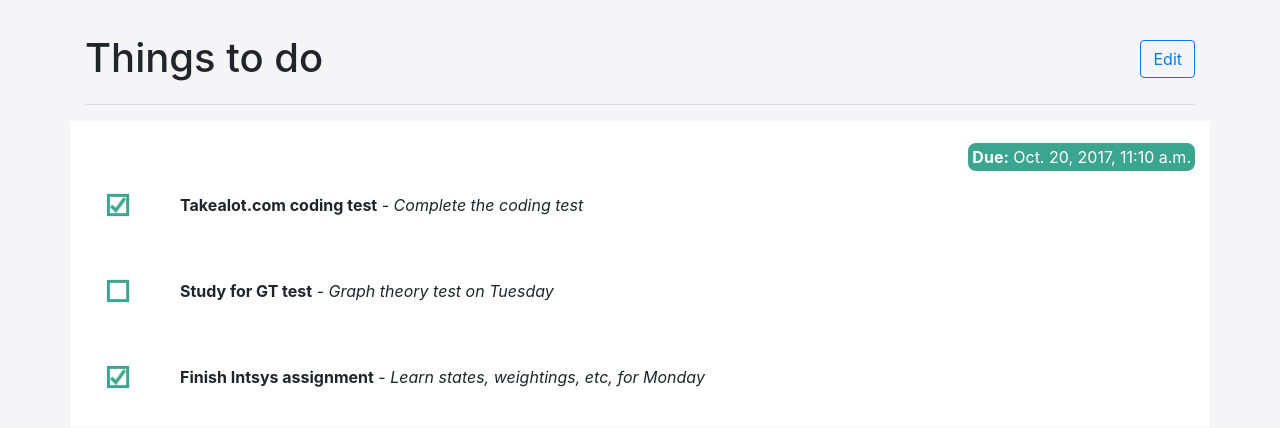
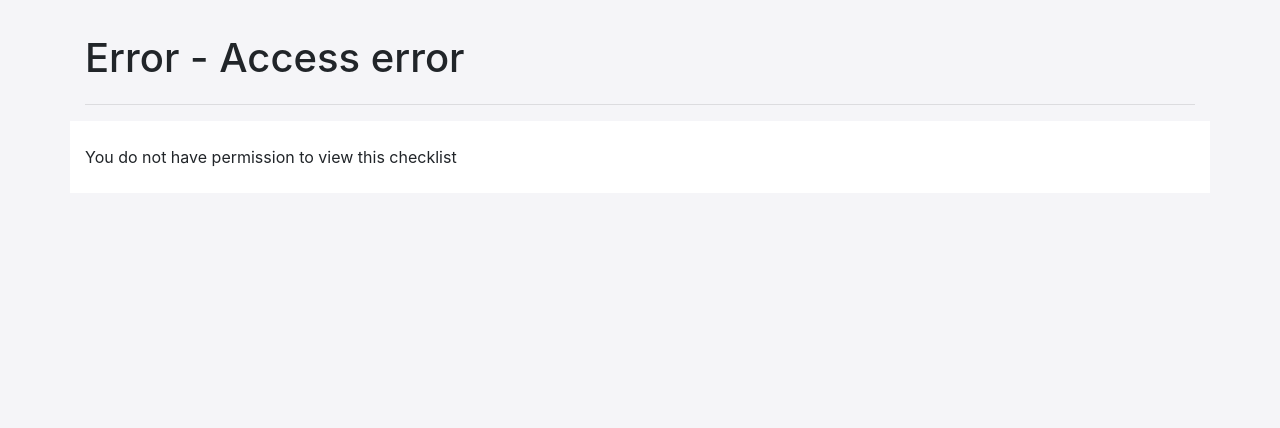
Before and after one commit to reidswan/Checkit, a Django app: page /2 in a window 1280 px wide. Shown: the part 56-484 px from the top of the page. Run offline with Django 3.2, Linux system fonts and the light colour scheme; a user stored in the database is signed in; data comes from the database, SQL or seed files in the repository; both versions use the stored data as it was after the commit; some libraries are stand-ins or nearby versions.

Commit message:
Checklists can now only be seen/edited/completed by their owners

```diff
--- /dev/null
+++ b/checklist/templates/checklist/error.html
@@ -0,0 +1,22 @@
+{% extends 'checklist/base.html' %}
+{% block pagetitle %} My Checklists {% endblock %}
+
+
+{% block content %}
+<br/>
+<div class="container">
+    <div class="row">
+        <div class="col-xs-12 col-sm-12">
+            <h1 class="page-header">Error - {{error_title}}</h1>
+        </div>
+    </div>
+    <hr/>
+</div>
+<div class="container container-main">
+    <br/>
+    <div class="row">
+        <div class="col-xs-12 col-sm-12">{{error_text}}</div>
+    </div>
+    <br/>
+</div>
+{% endblock %}
--- a/checklist/templates/checklist/index.html
+++ b/checklist/templates/checklist/index.html
@@ -46,7 +46,7 @@
             </div>
         {% endif %}
         {% if redirect_link %}
-            <div class="col-md-6">
+            <div class="col-md-6" style="text-align: right;">
                 <a href="{{ redirect_link }}">{{ redirect_string }}</a>
             </div>
         </div>
--- a/checklist/urls.py
+++ b/checklist/urls.py
@@ -19,4 +19,5 @@ urlpatterns = [
     url(r'^login$', views.login_view, name='login'),
     url(r'^login(?P<errors>_err)$', views.login_view, name='login_error'),
     url(r'^loginresult$', views.login_result, name='login_result'),
+    url(r'^error$', views.error, name="error")
 ]
--- a/checklist/utils.py
+++ b/checklist/utils.py
@@ -3,6 +3,9 @@ from datetime import datetime
 
 def parse_datetime(date, time):
     date = datetime.strptime(date, "%Y-%m-%d")
-    time = datetime.strptime(time, "%H:%M:%S")
+    try:
+        time = datetime.strptime(time, "%H:%M:%S")
+    except ValueError:
+        time = datetime.strptime(time, "%H:%M")
     ans = datetime(year=date.year, month=date.month, day=date.day, hour=time.hour, minute=time.minute, second=time.second)
     return ans
--- a/checklist/views.py
+++ b/checklist/views.py
@@ -15,7 +15,8 @@ emailregex = re.compile(r"^([a-zA-Z0-9\+\-_]+[\.]?)+@([a-zA-Z0-9\+\-_]+[\.]?)+\.
 
 def index(request):
     if request.user.is_authenticated():
-        recent_checklists = [checklist for checklist in CheckList.objects.order_by('due_date') if not checklist.is_complete()]
+        u = request.user
+        recent_checklists = [checklist for checklist in u.checklist_set.order_by('due_date') if not checklist.is_complete()]
         context = {
             'checklists' : recent_checklists,
             'empty_list_string' : 'You have no incomplete checklists!',
@@ -29,7 +30,10 @@ def index(request):
     return render(request, 'checklist/new_user.html', { "checklist" : new_user_checklist })
 
 def complete(request):
-    recent_checklists = [checklist for checklist in CheckList.objects.order_by('due_date') if checklist.is_complete()]
+    if not request.user.is_authenticated():
+        return HttpResponseRedirect(reverse("checklist:login"))
+    u = request.user
+    recent_checklists = [checklist for checklist in u.checklist_set.order_by('due_date') if checklist.is_complete()]
     context = {
         'checklists' : recent_checklists,
         'empty_list_string' : 'You have no completed checklists!',
@@ -40,8 +44,10 @@ def complete(request):
     return render(request, 'checklist/index.html', context)
 
 def all(request):
+    if not request.user.is_authenticated():
+        return HttpResponseRedirect(reverse("checklist:login"))
     context = {
-        'checklists' : CheckList.objects.order_by('due_date'),
+        'checklists' : request.user.checklist_set.order_by('due_date'),
         'empty_list_string' : 'You have no checklists yet!',
         'redirect_link' : '#',
         'redirect_string' : 'Make one!',
@@ -50,19 +56,28 @@ def all(request):
     return render(request, 'checklist/index.html', context)
 
 def checklist_view(request, checklist_id):
+    if not request.user.is_authenticated():
+        return HttpResponseRedirect(reverse("checklist:login"))
     checklist = get_object_or_404(CheckList, pk=checklist_id)
+    if request.user.pk != checklist.owner.pk:
+        return make_error(request, "Access error", "You do not have permission to view this checklist")
     return render(request, 'checklist/view.html', {'checklist' : checklist})
 
 def post_edit(request):
     '''Handle edit POST before redirecting'''
+    if not request.user.is_authenticated:
+        raise Http404("")
     if request.method != "POST": # only handle POSTed edits
         raise Http404("")
-    if 'checklist_id' not in request.POST.keys() or request.POST['checklist_id'] == '': # from /new
+    if 'checklist_id' not in request.POST.keys() or request.POST['checklist_id'] in ["None", None, '']: # from /new
         print("NEW! :D") # debug
         checklist = CheckList(pub_date=timezone.now(), due_date = timezone.now() + datetime.timedelta(days=1))
+        checklist.owner = request.user
     else: # from /edit
         checklist_id = int(request.POST['checklist_id'])
         checklist = get_object_or_404(CheckList, pk=checklist_id)
+    if checklist.owner.pk != request.user.pk:
+        raise Http404("")
     if "title" in request.POST.keys():
         checklist.checklist_title = request.POST["title"]
     if "duedate_date" in request.POST.keys() and "duedate_time" in request.POST.keys():
@@ -99,18 +114,28 @@ def post_edit(request):
     return HttpResponseRedirect(reverse('checklist:view', args=[checklist.pk]))
 
 def new_checklist(request):
+    if not request.user.is_authenticated():
+        return HttpResponseRedirect(reverse("checklist:login"))
     return render(request, 'checklist/edit.html', {'checklist' : CheckList(), 'page_title' : 'New Checklist'})
 
 def checklist_edit(request, checklist_id):
+    if not request.user.is_authenticated():
+        return HttpResponseRedirect(reverse("checklist:login"))
     checklist = get_object_or_404(CheckList, pk=checklist_id)
+    if request.user.pk != checklist.owner.pk:
+        return make_error(request, "Access error", "You do not have permission to view this checklist")
     return render(request, 'checklist/edit.html', {'checklist' : checklist, 'page_title' : 'Edit Checklist'})
 
 def item_check(request):
+    if not request.user.is_authenticated():
+        return
     if 'checklist' in request.POST.keys() and 'checklist_item' in request.POST.keys():
         checklist = CheckList.objects.get(pk=request.POST['checklist'])
         citem = CheckListItem.objects.get(pk=request.POST['checklist_item'])
         if not citem.checklist == checklist:
-            return
+            return HttpResponseForbidden()
+        elif not checklist.owner.pk == request.user.pk:
+            return HttpResponseForbidden()
         a = request.POST["value"]
         if a == 'true':
            a = True
@@ -186,3 +211,19 @@ def login_result(request):
         login(request, user)
         return HttpResponseRedirect(reverse("checklist:index"))
     return HttpResponseRedirect(reverse("checklist:login_error", kwargs={"errors":"_err"}))
+
+def error(request):
+    if "e_title" not in request.GET.keys() or "e_msg" not in request.GET.keys():
+        context={
+            "error_title" : "Badly specified error message",
+            "error_text" : "Error message is missing one or more fields"
+        }
+    else:
+        context = {
+            "error_title" : request.GET["e_title"],
+            "error_text" : request.GET["e_msg"]
+        }
+    return render(request, "checklist/error.html", context)
+
+def make_error(request, title, desc):
+    return render(request, "checklist/error.html", {"error_title" : title, "error_text" : desc})
```
Also changed, not shown: README.md, db.sqlite3.
